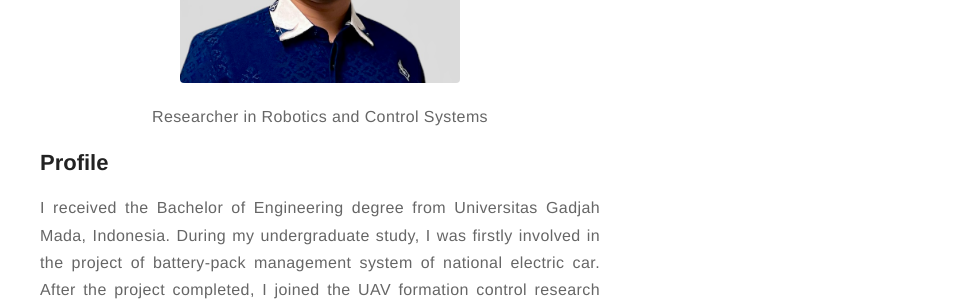
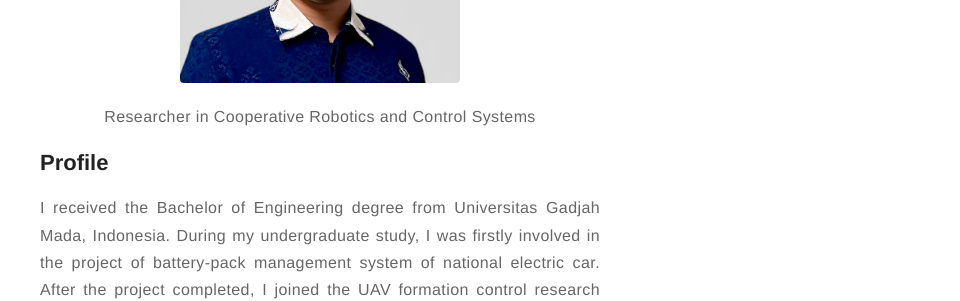
Before and after one commit to tnunay/tnunay.github.io, a Jekyll site: the page built from about.md, in a window 1280 px wide and 900 px high. Shown: the part 322-623 px from the top of the window, without its empty margins (320-1280 px from the left). Built offline with Jekyll 4.4.1, drawn with Linux system fonts in a browser that asks for light colours.

Commit message:
Description`

```diff
--- a/about.md
+++ b/about.md
@@ -3,7 +3,7 @@ title: About
 layout: page
 ---
 ![Profile Image]({{ site.url }}/{{ site.picture }})
-<p align="center"> Researcher in Robotics and Control Systems</p>
+<p align="center"> Researcher in Cooperative Robotics and Control Systems</p>
 
 ## Profile
 
```
